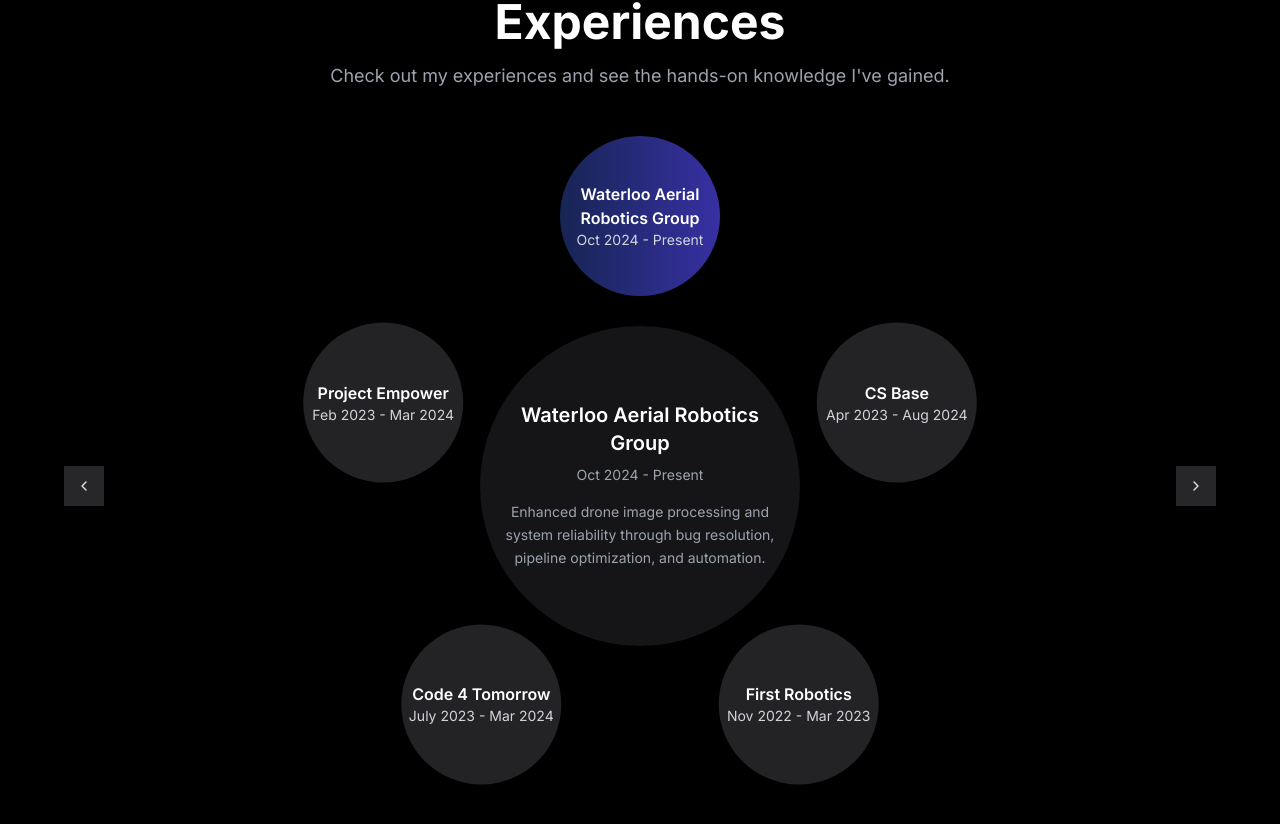
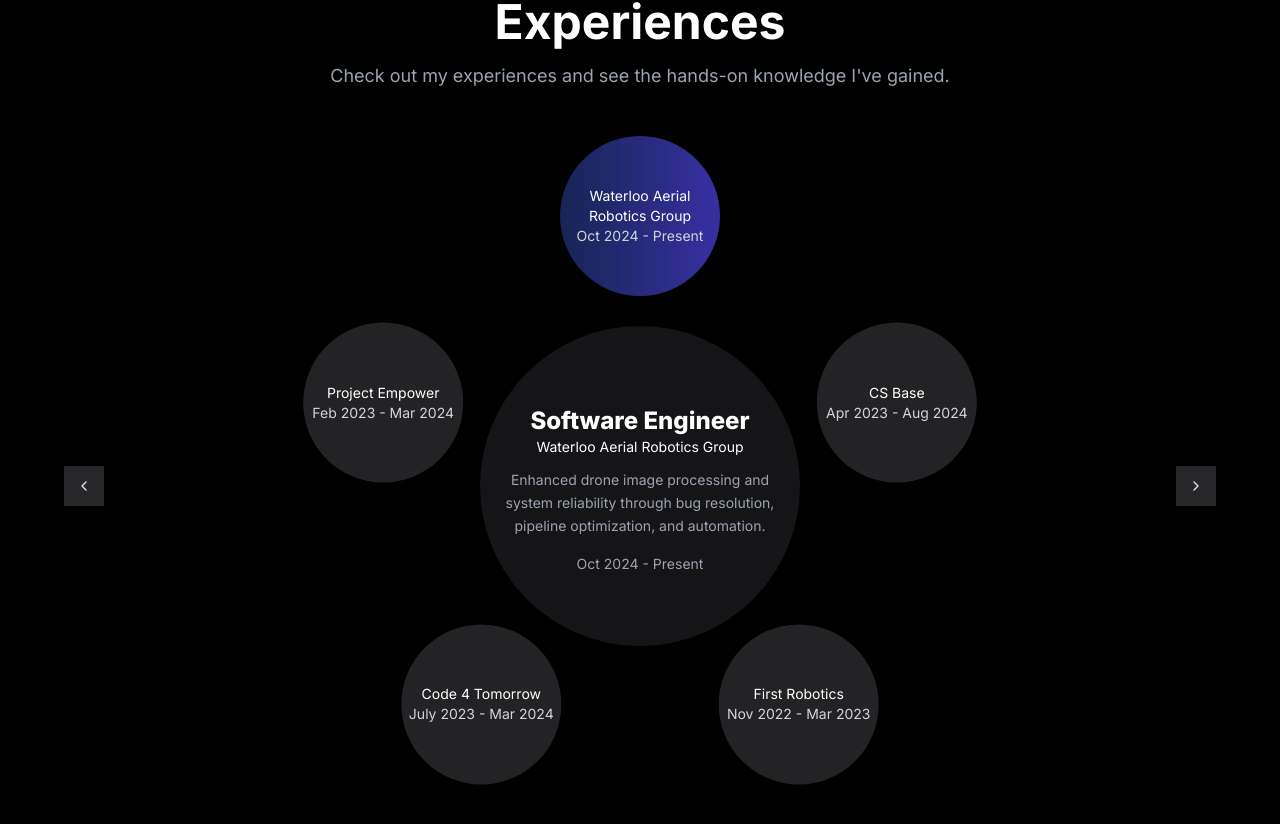
Before and after one commit to arpanroy18/portfolio, a Next.js app: page / in a window 1280 px wide. Shown: the part 1980-2804 px from the top of the page. Built offline with nearby package versions, Linux system fonts and the light colour scheme.

Commit message:
fixed experience role display

```diff
--- a/app/page.tsx
+++ b/app/page.tsx
@@ -104,6 +104,9 @@ export default function Home() {
             <li>
               <a
                 href="./Arpan_Roy_Resume.pdf"
+                target="_blank"
+                rel="noopener noreferrer"
+
                 className="px-4 py-2 border border-dashed border-gray-600 text-gray-400 hover:text-white hover:border-white transition-all"
               >
                 Resume
@@ -177,7 +180,7 @@ export default function Home() {
         <div className="max-w-6xl mx-auto">
           <h2 className="text-4xl font-bold mb-4">Projects</h2>
           <p className="text-gray-400 mb-12">
-            My hobby projects are pretty random—just things that I am interested in him.
+            My hobby projects are pretty random—just things that I am interested in.
           </p>
 
           <div className="grid md:grid-cols-2 gap-6">
--- a/components/experience-circle.tsx
+++ b/components/experience-circle.tsx
@@ -1,15 +1,16 @@
-import Image from 'next/image'
+import React, { useRef, useEffect, useState } from 'react';
 
 interface ExperienceCircleProps {
-  title: string
-  date: string
-  description?: string
-  logo?: string
-  isActive?: boolean
-  size?: 'sm' | 'lg'
-  position?: number
-  totalPositions?: number
-  onClick?: () => void
+  title: string;
+  date: string;
+  description?: string;
+  logo?: string;
+  role?: string;
+  isActive?: boolean;
+  size?: 'sm' | 'lg';
+  position?: number;
+  totalPositions?: number;
+  onClick?: () => void;
 }
 
 export function ExperienceCircle({
@@ -17,16 +18,34 @@ export function ExperienceCircle({
   date,
   description,
   logo,
+  role,
   isActive = false,
   size = 'sm',
   position = 0,
   totalPositions = 5,
   onClick
 }: ExperienceCircleProps) {
-  const angle = (position * (360 / totalPositions) - 90) * (Math.PI / 180)
-  const radius = size === 'lg' ? 0 : 270 // Reduced radius for smaller layout
-  const x = Math.cos(angle) * radius
-  const y = Math.sin(angle) * radius
+  const angle = (position * (360 / totalPositions) - 90) * (Math.PI / 180);
+  const radius = size === 'lg' ? 0 : 270;
+  const x = Math.cos(angle) * radius;
+  const y = Math.sin(angle) * radius;
+
+  const descriptionRef = useRef<HTMLParagraphElement>(null);
+  const [descriptionWidth, setDescriptionWidth] = useState('max-w-xs');
+
+  useEffect(() => {
+    if (descriptionRef.current) {
+      const lineHeight = parseFloat(getComputedStyle(descriptionRef.current).lineHeight);
+      const lines = Math.ceil(descriptionRef.current.scrollHeight / lineHeight);
+      if (lines > 3) {
+        setDescriptionWidth('max-w-[19rem]');
+      } else if (lines > 2) {
+        setDescriptionWidth('max-w-[22rem]');
+      } else {
+        setDescriptionWidth('max-w-xs');
+      }
+    }
+  }, [description]);
 
   return (
     <div
@@ -34,11 +53,11 @@ export function ExperienceCircle({
         absolute rounded-full flex flex-col items-center justify-center text-center
         transition-all duration-500 cursor-pointer
         ${size === 'lg'
-          ? 'w-80 h-80 bg-zinc-900/90 p-6'  // Reduced size for large circle
-          : 'w-40 h-40 hover:scale-105'      // Reduced size for small circles
+          ? 'w-80 h-80 bg-zinc-900/90 p-6 pt-8' // Added pt-8 for padding-top
+          : `w-40 h-40 hover:scale-105`
         }
         ${size !== 'lg' && isActive
-          ? 'bg-gradient-to-r from-blue-950 to-indigo-800'  // Active state
+          ? 'bg-gradient-to-r from-blue-950 to-indigo-800'
           : size === 'lg' ? 'bg-zinc-900/90' : 'bg-zinc-800/90'
         }
       `}
@@ -52,17 +71,22 @@ export function ExperienceCircle({
           <img src={logo} alt={`${title} logo`} className="w-10 h-10" />
         </div>
       )}
-      <h3 className={`font-semibold ${size === 'lg' ? 'text-xl mb-2' : 'text-md'} text-white`}>
+      {size === 'lg' && role && (
+        <h3 className="font-extrabold text-2xl text-white">
+          {role}
+        </h3>
+      )}
+      <h4 className={`text-sm ${size === 'lg' ? 'text-gray-400 mb-1' : 'text-md'} text-white`}>
         {title}
-      </h3>
-      <p className={`text-sm ${size === 'lg' ? 'text-gray-400' : 'text-gray-300'}`}>
-        {date}
-      </p>
+      </h4>
       {size === 'lg' && description && (
-        <p className="mt-4 text-sm text-gray-400 leading-relaxed">
+        <p ref={descriptionRef} className={`mt-2 text-sm text-gray-400 leading-relaxed ${descriptionWidth} break-words`}>
           {description}
         </p>
       )}
+      <p className={`text-sm ${size === 'lg' ? 'text-gray-400 mt-4' : 'text-gray-300'}`}>
+        {date}
+      </p>
     </div>
-  )
+  );
 }
--- a/components/experiences-carousel.tsx
+++ b/components/experiences-carousel.tsx
@@ -10,33 +10,39 @@ interface Experience {
   date: string
   description?: string
   logo?: string
+  role: string
 }
 
 const experiences: Experience[] = [
   {
     title: "Waterloo Aerial Robotics Group",
     date: "Oct 2024 - Present",
-    description: "Enhanced drone image processing and system reliability through bug resolution, pipeline optimization, and automation."
+    description: "Enhanced drone image processing and system reliability through bug resolution, pipeline optimization, and automation.",
+    role: "Software Engineer"
   },
   {
     title: "CS Base",
     date: "Apr 2023 - Aug 2024",
-    description: "Led programming instruction and curriculum development, introducing students to advanced programming concepts."
+    description: "Led programming instruction and curriculum development, introducing students to advanced programming concepts.",
+    role: "Software Engineer"
   },
   {
     title: "First Robotics",
     date: "Nov 2022 - Mar 2023",
-    description: "Taught Java programming, enabling team members to develop and enhance robot functionality."
+    description: "Taught Java programming, enabling team members to develop and enhance robot functionality.",
+    role: "Software Engineer"
   },
   {
     title: "Code 4 Tomorrow",
     date: "July 2023 - Mar 2024",
-    description: "Supported organizational operations and documentation management for collaborative coding initiatives."
+    description: "Supported organizational operations and documentation management for collaborative coding initiatives.",
+    role: "Software Engineer"
   },
   {
     title: "Project Empower",
     date: "Feb 2023 - Mar 2024",
-    description: "Facilitated community outreach by building partnerships and fostering collaboration with external organizations."
+    description: "Facilitated community outreach by building partnerships and fostering collaboration with external organizations.",
+    role: "Software Engineer"
   }
 ]
 
@@ -57,7 +63,8 @@ export function ExperiencesCarousel() {
       <ExperienceCircle
         title={experiences[activeIndex].title}
         date={experiences[activeIndex].date}
-        description={experiences[activeIndex].description} // Add this line
+        description={experiences[activeIndex].description}
+        role={experiences[activeIndex].role}
         size="lg"
         isActive
       />
@@ -71,6 +78,8 @@ export function ExperiencesCarousel() {
             key={exp.title}
             title={exp.title}
             date={exp.date}
+            description={exp.description}
+            role={exp.role}
             position={position}
             totalPositions={experiences.length}
             isActive={isActive}
--- a/components/nav-bar.tsx
+++ b/components/nav-bar.tsx
@@ -14,7 +14,6 @@ export function NavBar({ onNavigate }: NavBarProps) {
       const homeSection = document.getElementById('home')
       if (homeSection) {
         const homeSectionBottom = homeSection.getBoundingClientRect().bottom
-        // Add an offset (e.g. 300px) to trigger the nav bar earlier
         const triggerOffset = 500
         setIsVisible(homeSectionBottom < triggerOffset)
       }
@@ -26,12 +25,13 @@ export function NavBar({ onNavigate }: NavBarProps) {
 
   return (
     <nav
-      className={`fixed top-0 left-0 right-0 z-50 bg-black/80 backdrop-blur-sm transition-opacity duration-300 ${
+      className={`fixed top-0 left-0 right-0 z-50 bg-gradient-to-b from-black/80 to-transparent backdrop-blur-sm transition-opacity duration-300 ${
         isVisible ? 'opacity-100' : 'opacity-0 pointer-events-none'
       }`}
     >
-      <div className="container mx-auto px-4 py-4">
-        <ul className="flex items-center justify-end gap-6">
+      <div className="w-full px-4 py-4"> {/* Changed from max-w-6xl mx-auto */}
+        <div className="flex justify-end">
+          <ul className="flex items-center gap-6">
             <li>
               <button
                 onClick={() => onNavigate('home')}
@@ -58,6 +58,7 @@ export function NavBar({ onNavigate }: NavBarProps) {
             </li>
           </ul>
         </div>
+      </div>
     </nav>
   )
 }
```
Lines whose indentation alone changed are shown as unchanged.
